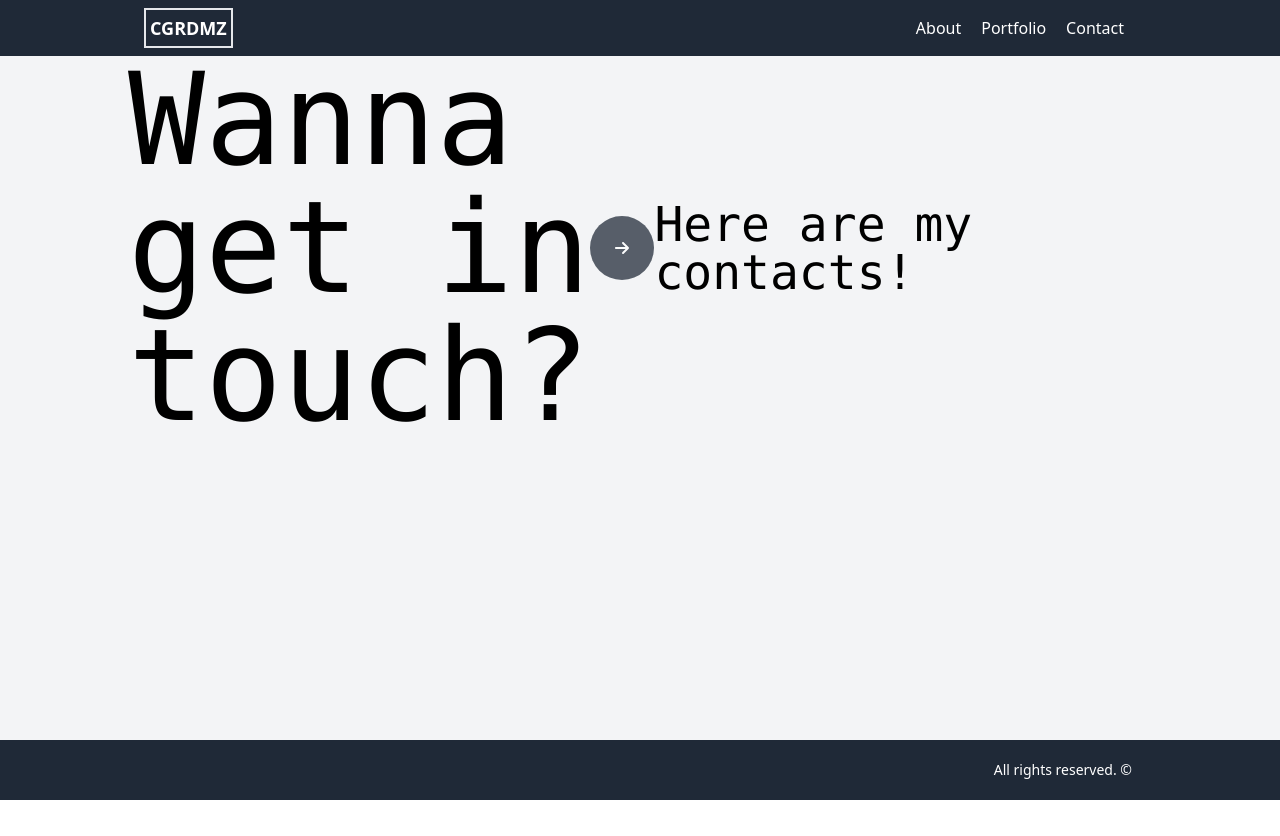
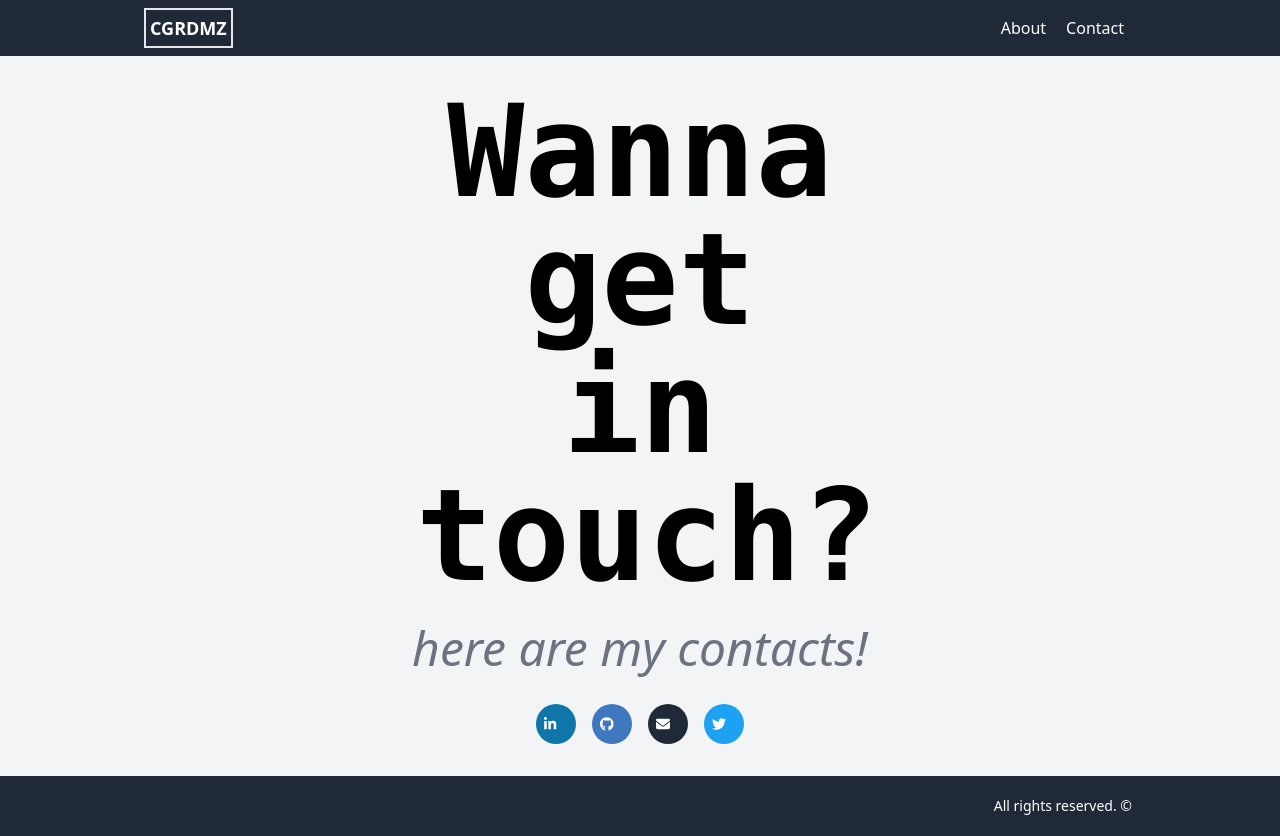
Before and after one commit to CGRDMZ/cgrdmz-blog-next, a Next.js app: page /contact in a window 1280 px wide. Before the commit the page ends 800 px from the top, so only its background shows below. Built offline with nearby package versions, Linux system fonts and the light colour scheme.

Commit message:
implemented social media buttons and replaced menu close button with a real icon instead of X

```diff
--- a/package.json
+++ b/package.json
@@ -10,9 +10,9 @@
   },
   "dependencies": {
     "@fortawesome/fontawesome-svg-core": "^6.1.0",
+    "@fortawesome/free-brands-svg-icons": "^6.1.0",
     "@fortawesome/free-solid-svg-icons": "^6.1.0",
     "@fortawesome/react-fontawesome": "^0.1.18",
-    "@react-spring/web": "^9.4.4",
     "@sanity/block-content-to-react": "^3.0.0",
     "@sanity/client": "^2.11.0",
     "@sanity/image-url": "^0.140.22",
--- a/src/components/Navigation.tsx
+++ b/src/components/Navigation.tsx
@@ -3,6 +3,8 @@ import Logo from "./Logo";
 import NavItem from "./NavItem";
 import cx from "classnames";
 import Link from "next/link";
+import { FontAwesomeIcon } from "@fortawesome/react-fontawesome";
+import { faX } from "@fortawesome/free-solid-svg-icons";
 
 export default function Navigation() {
   const [navOpen, setNavOpen] = useState<boolean>(false);
@@ -42,25 +44,23 @@ export default function Navigation() {
               { hidden: !navOpen }
             )}
           >
-            <button
-              className="text-bold text-3xl w-10 h-10 mr-3 md:mr-5 bg-gray-400 rounded-full"
+            <div
+              className="p-3 bg-gray-400 rounded-full cursor-pointer"
               onClick={onNavButtonClick}
             >
-              X
-            </button>
+              <div className="w-4 h-4">
+                <FontAwesomeIcon icon={faX} size="xs"/>
+              </div>
+            </div>
             <div onClick={onNavButtonClick}>
               <NavItem url="/about">About</NavItem>
             </div>
-            <div onClick={onNavButtonClick}>
-              <NavItem>Portfolio</NavItem>
-            </div>{" "}
             <div onClick={onNavButtonClick}>
               <NavItem url="/contact">Contact</NavItem>
             </div>
           </div>
           <div className={cx("text-white", "md:flex", "sm:flex-row", "hidden")}>
             <NavItem url="/about">About</NavItem>
-            <NavItem>Portfolio</NavItem>
             <NavItem url="/contact">Contact</NavItem>
           </div>
           <button
--- a/src/pages/contact.tsx
+++ b/src/pages/contact.tsx
@@ -1,36 +1,42 @@
-import { faArrowRight } from "@fortawesome/free-solid-svg-icons";
+import { IconDefinition, IconProp } from "@fortawesome/fontawesome-svg-core";
+import { faGithub, faLinkedinIn, faTwitter } from "@fortawesome/free-brands-svg-icons";
+import { faArrowRight, faEnvelope, faWater } from "@fortawesome/free-solid-svg-icons";
 import { FontAwesomeIcon } from "@fortawesome/react-fontawesome";
 import classNames from "classnames";
+import Link from "next/link";
 import { useState } from "react";
 
-interface Props {
-  visible: boolean;
-  onClick: () => void;
-}
+type ContactType = "Email" | "LinkedIn" | "Github" | "Twitter";
 
-const GetInTouch = ({ visible, onClick }: Props) => {
+const SocialBtn = ({social, color, url}: {social: ContactType, color: string, url: string}) => {
+
+  const socialMap : {[key: string]: IconDefinition} = {
+    "LinkedIn": faLinkedinIn,
+    "Github": faGithub,
+    "Email": faEnvelope,
+    "Twitter": faTwitter,
+  }
+
   return (
-    <div className={classNames("flex justify-center items-center w-full")}>
-      <div
-        className={classNames(
-          "flex-1 transform transition-all duration-500 ease-in-out",
-          { "translate-x-2/3": !visible, "opacity-0": !visible }
-        )}
-      >
-        <h2 className="text-9xl font-mono text-">Wanna get in touch?</h2>
-      </div>
-      <div
-        className={classNames(
-          "flex-1 transform transition-all duration-500 ease-in-out cursor-pointer",
-          { "translate-x-2/3": !visible, "opacity-0": !visible }
-        )}
-      >
-        <div
-          className="rounded-full bg-gray-800 animate-pulse w-16 h-16 flex justify-center items-center p-4"
-          onClick={onClick}
-        >
-          <FontAwesomeIcon color={"white"} icon={faArrowRight} />
+    <Link href={url} passHref>
+      <a rel="noreferrer noopener" target="_blank">
+        <div className="rounded-full p-2" style={{backgroundColor: color}}>
+          <div className="w-6 h-6">
+            <FontAwesomeIcon icon={socialMap[social]} size="sm" color="white" />
+          </div>
         </div>
+      </a>
+    </Link>
+  );
+};
+
+const GetInTouch = () => {
+  return (
+    <div className={classNames("flex justify-center items-center w-full mt-8")}>
+      <div className={classNames("flex-1 max-w-md")}>
+        <h2 className="text-7xl sm:text-9xl font-mono font-extrabold text-center">
+          Wanna get in touch?
+        </h2>
       </div>
     </div>
   );
@@ -38,22 +44,26 @@ const GetInTouch = ({ visible, onClick }: Props) => {
 
 const ContactDetail = () => {
   return (
-      <div className="flex justify-center items-center w-full">
-        <h1 className="text-5xl font-mono">Here are my contacts!</h1>
+    <>
+      <div className="flex flex-col justify-center items-center w-full mt-6">
+        <h1 className="text-5xl text-gray-500 italic text-center font-thin">
+          here are my contacts!
+        </h1>
+        <div className="flex flex-row gap-4 my-8">
+          <SocialBtn social="LinkedIn" color="#0e76a8" url="https://www.linkedin.com/in/cgrdmz/" />
+          <SocialBtn social="Github" color="#4078c0" url="https://github.com/CGRDMZ" />
+          <SocialBtn social="Email" color="#1f2937" url="https://www.linkedin.com/in/cgrdmz/" />
+          <SocialBtn social="Twitter" color="#1DA1F2" url="https://twitter.com/CGRDMZ" />
+        </div>
       </div>
+    </>
   );
 };
 
 const Contact = () => {
-  const [flow, setFlow] = useState<"first" | "second">("first");
-
-  const changeFlow = () => {
-    setFlow("second");
-  };
-
   return (
-    <div className="flex overflow-hidden flex-row w-full max-w-5xl mx-auto h-full">
-      <GetInTouch visible={flow === "first"} onClick={changeFlow} />
+    <div className="overflow-hidden w-full max-w-5xl mx-auto">
+      <GetInTouch />
       <ContactDetail />
     </div>
   );
```
Also changed, not shown: 1 other file (tests, documents, lock files or other folders).
